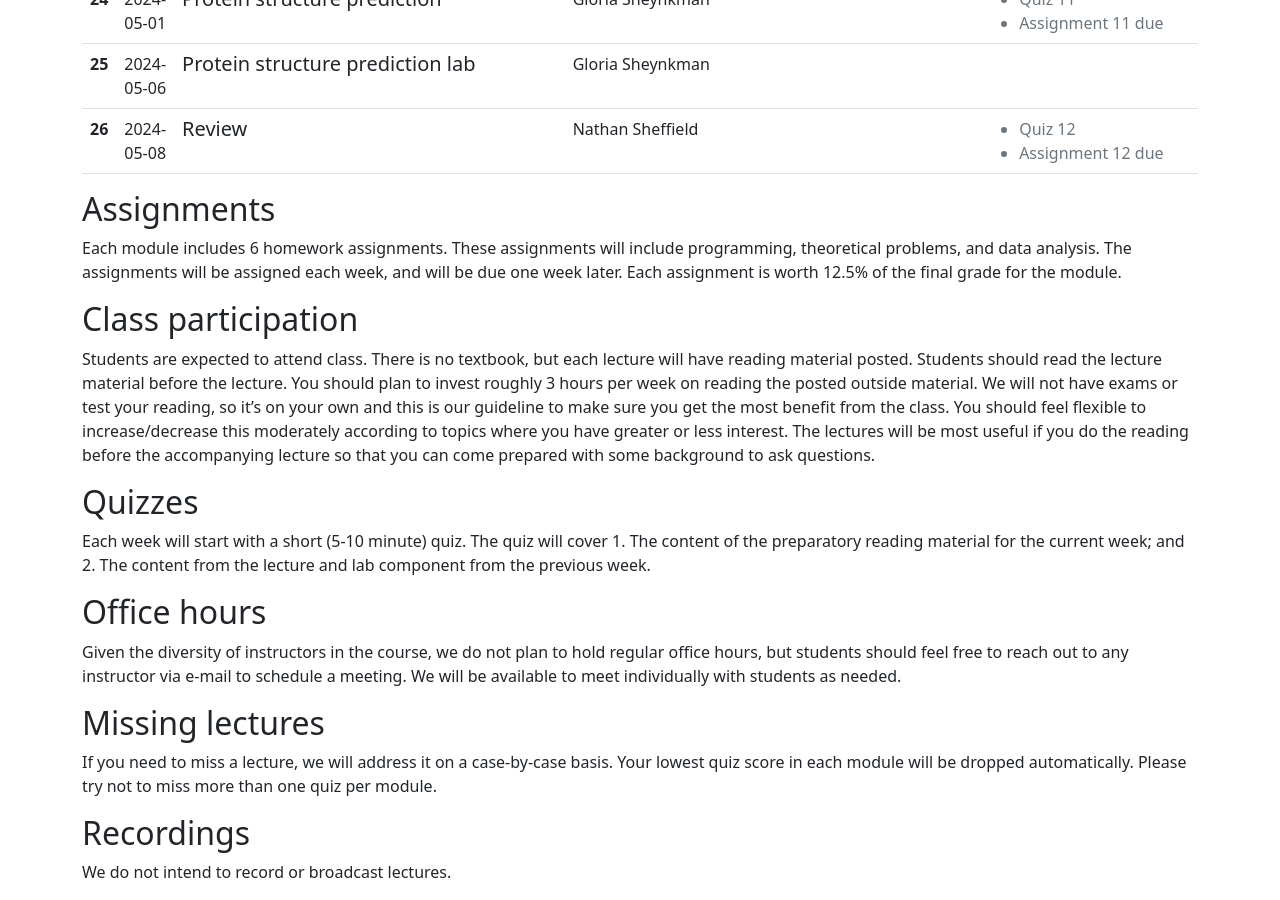
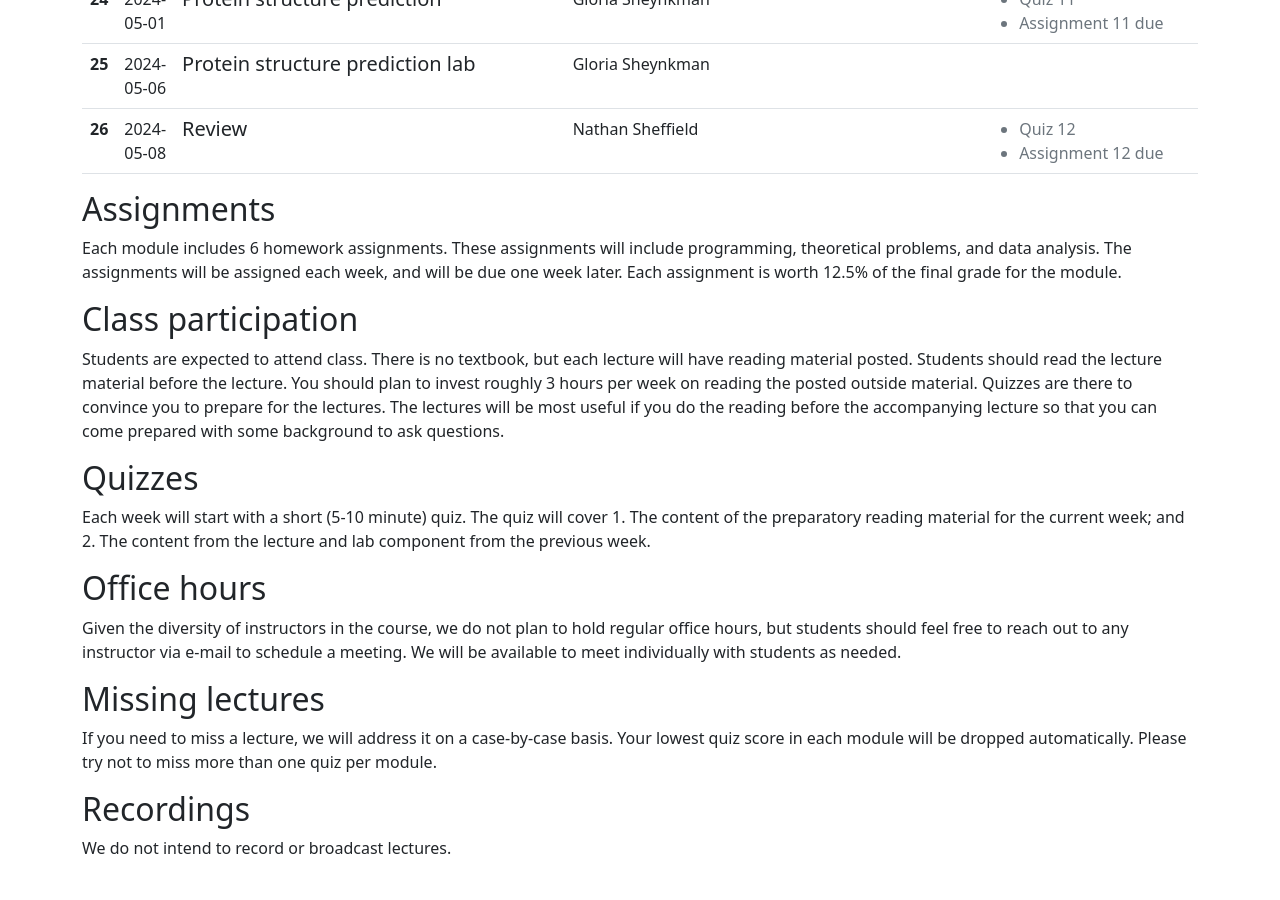
Before and after one commit to uvacobi/compbio2025, a Jekyll site: the page built from index.md, in a window 1280 px wide and 900 px high, scrolled down 3149 px. Built offline with Jekyll 4.4.1, drawn with Linux system fonts in a browser that asks for light colours; after the commit the page ends 4025 px from its top, so only the background shows below that.

Commit message:
clarify exam comment

```diff
--- a/index.md
+++ b/index.md
@@ -97,7 +97,7 @@
 
 ## Class participation
 
-Students are expected to attend class. There is no textbook, but each lecture will have reading material posted. Students should read the lecture material before the lecture. You should plan to invest roughly 3 hours per week on reading the posted outside material. We will not have exams or test your reading, so it's on your own and this is our guideline to make sure you get the most benefit from the class. You should feel flexible to increase/decrease this moderately according to topics where you have greater or less interest. The lectures will be most useful if you do the reading before the accompanying lecture so that you can come prepared with some background to ask questions.
+Students are expected to attend class. There is no textbook, but each lecture will have reading material posted. Students should read the lecture material before the lecture. You should plan to invest roughly 3 hours per week on reading the posted outside material. Quizzes are there to convince you to prepare for the lectures. The lectures will be most useful if you do the reading before the accompanying lecture so that you can come prepared with some background to ask questions.
 
 ## Quizzes
 
```
